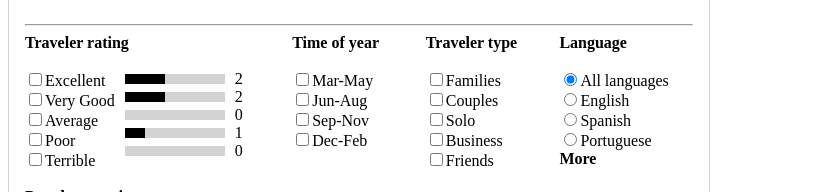
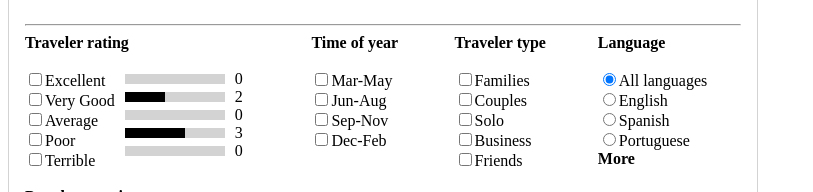
Before and after one commit to pawmccartney/reviews, a React app: page / in a window 1280 px wide. Shown: the part 179-371 px from the top of the page, without its empty margins (0-813 px from the left). Built offline with nearby package versions, Linux system fonts and the light colour scheme; no server answers; the HTML template or start-up script is replaced by a standard one.

Commit message:
made more styling adjustments

```diff
--- a/client/src/component/filters.jsx
+++ b/client/src/component/filters.jsx
@@ -8,7 +8,7 @@ const ReviewsFilter = styled.div`
   /* max-width: 832px;
   min-width: 664px;
   width: calc(50% + 3em); */
-  width: 700px;
+  width: calc(700px + 3em);
   border: 1px solid lightgray;
   z-index: 1;
 `;
--- a/client/src/component/review.jsx
+++ b/client/src/component/review.jsx
@@ -8,7 +8,7 @@ const ReviewsReview = styled.div`
   min-width: 664px;
   width: calc(50% + 3em); */
   border: 1px solid lightgray;
-  width: 700px;
+  width: calc(700px + 3em);
   z-index: 1;
 `;
 
@@ -118,7 +118,7 @@ const ReadMore = styled.button`
 
 const Disclaimer = styled.div`
   color: gray;
-  font-size: 10px;
+  font-size: 14px;
   padding-left: 2em;
 `;
 
@@ -213,8 +213,8 @@ const Review = ({currHotelReview, readMore}) => (
       <br></br>
       <div><b>Trip type: </b>{currHotelReview.reviewInfo.reviewTripType}</div>
       <br></br>
+      <hr></hr>
       <Disclaimer>
-        <hr></hr>
         This review is the subjective opinion of a TripAdCoba member and not of TripAdCoba LLC.
         <br></br>
         <br></br>
--- a/client/src/component/search.jsx
+++ b/client/src/component/search.jsx
@@ -6,7 +6,7 @@ const ReviewsSearch = styled.div`
   /* max-width: 800px;
   min-width: 632px;
   width: calc(50% + 1em); */
-  width: calc(700px - 2em);
+  width: calc(700px + 1em);
   padding-left: 1em;
   padding-right: 1em;
   display: flex;
--- a/client/src/component/travelerRating.jsx
+++ b/client/src/component/travelerRating.jsx
@@ -28,7 +28,7 @@ const ReviewsSelectionsRatingOuterBar = styled.div`
 
 const ReviewsSelectionsRatingInnerBarExcellent = styled.div`
   display: block;
-  width: 40%;
+  width: 0%;
   height: 10px;
   background-color: black;
 `;
@@ -49,7 +49,7 @@ const ReviewsSelectionsRatingInnerBarAverage = styled.div`
 
 const ReviewsSelectionsRatingInnerBarPoor = styled.div`
   display: block;
-  width: 20%;
+  width: 60%;
   height: 10px;
   background-color: black;
 `;
@@ -102,7 +102,7 @@ const TravelerRating = ({filterByRatings}) => (
           <ReviewsSelectionsRatingOuterBar>
             <ReviewsSelectionsRatingInnerBarExcellent></ReviewsSelectionsRatingInnerBarExcellent>
           </ReviewsSelectionsRatingOuterBar>
-          <ReviewsSelectionsRatingCount>2</ReviewsSelectionsRatingCount>
+          <ReviewsSelectionsRatingCount>0</ReviewsSelectionsRatingCount>
         </div>
         <div>
           <ReviewsSelectionsRatingOuterBar>
@@ -120,7 +120,7 @@ const TravelerRating = ({filterByRatings}) => (
           <ReviewsSelectionsRatingOuterBar>
             <ReviewsSelectionsRatingInnerBarPoor></ReviewsSelectionsRatingInnerBarPoor>
           </ReviewsSelectionsRatingOuterBar>
-          <ReviewsSelectionsRatingCount>1</ReviewsSelectionsRatingCount>
+          <ReviewsSelectionsRatingCount>3</ReviewsSelectionsRatingCount>
         </div>
         <div>
           <ReviewsSelectionsRatingOuterBar>
--- a/database/sampleGenerator.js
+++ b/database/sampleGenerator.js
@@ -26,7 +26,7 @@ for (var i = 0; i < 100; i++) {
     currHotelReview.responderInfo.responderDate = randomDate;
     currHotelReview.responderInfo.responderName = faker.name.findName();
     currHotelReview.responderInfo.responderPosition = faker.name.jobTitle();
-    currHotelReview.responderInfo.responderText = faker.lorem.paragraph();
+    currHotelReview.responderInfo.responderText = faker.lorem.paragraph(3, '\n');
     //member info
     currHotelReview.memberInfo.memberId = j;
     currHotelReview.memberInfo.memberImg = `https://adcobareviews.s3-us-west-1.amazonaws.com/a${Math.ceil((Math.random() * 9) + 20)}.jpg`;
```
